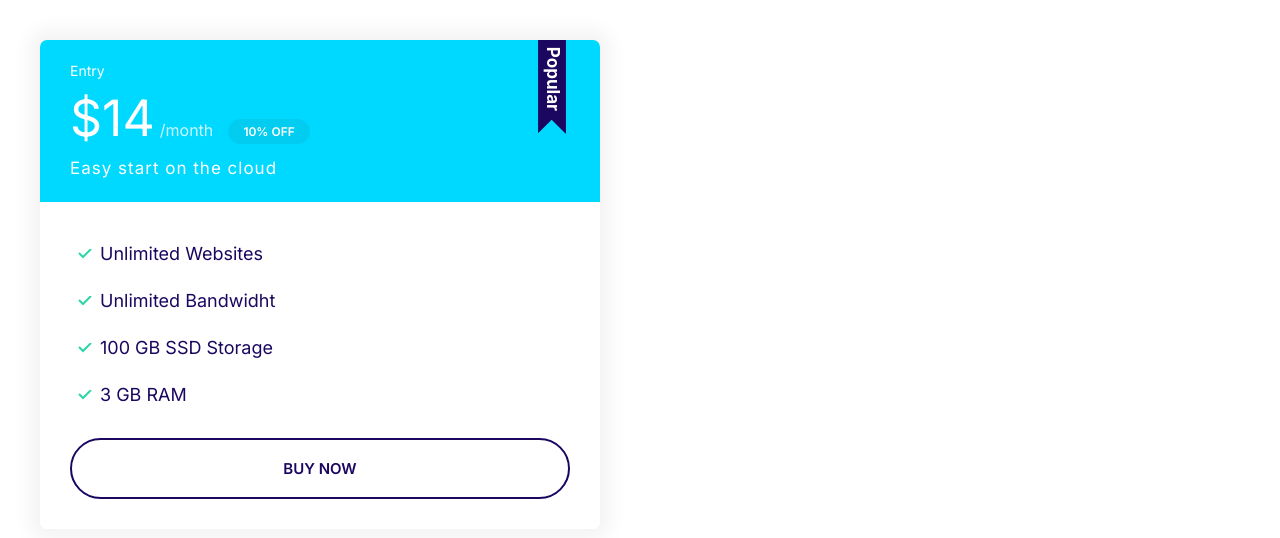
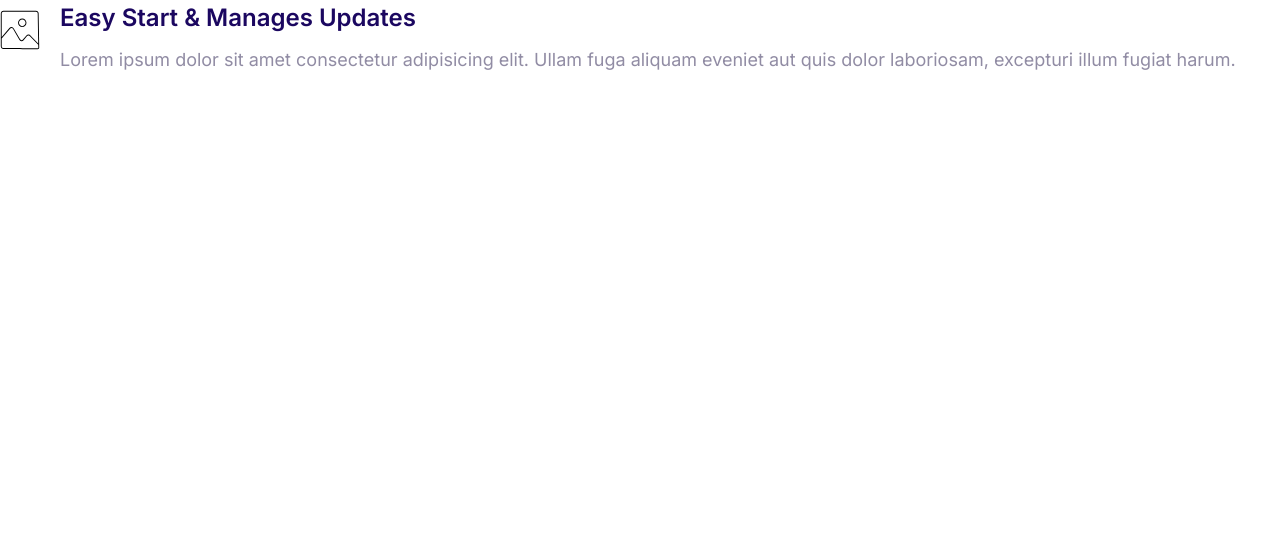
Before and after one commit to Blesseddbile/Cloud-Project-, a plain HTML site: page index.html in a window 1280 px wide. Drawn offline with Linux system fonts and the light colour scheme.

Commit message:
Media component.

```diff
--- a/css/style.css
+++ b/css/style.css
@@ -342,3 +342,18 @@ font-size: 1.5rem;
        font-size: 1.7rem;
     }
 }
+
+/* Media Objects */
+
+.media {
+    display: flex;
+}
+.media__title {
+    margin-top: 0;
+}
+.media__body {
+    margin: 0 2rem;
+}
+.media__image {
+    margin-top: 1rem;
+}
--- a/index.html
+++ b/index.html
@@ -15,26 +15,19 @@
     <link rel="stylesheet" href="css/style.css" />
   </head>
   <body>
-    <div style="width: 50%; padding: 4rem">
-      <div class="plan plan--popular">
-        <div class="card card--secondary">
-          <header class="card__header">
-            <h3 class="plan__name">Entry</h3>
-            <span class="plan__price">$14</span>
-            <span class="plan__billing-cycle">/month</span>
-            <span class="badge badge--secondary badge--small">10% OFF</span>
-            <span class="plan__description">Easy start on the cloud</span>
-          </header>
-          <div class="card__body">
-            <ul class="list list--tick">
-              <li class="list__item">Unlimited Websites</li>
-              <li class="list__item">Unlimited Bandwidht</li>
-              <li class="list__item">100 GB SSD Storage</li>
-              <li class="list__item">3 GB RAM</li>
-            </ul>
-            <button class="btn btn--outline btn--block">BUY NOW</button>
-          </div>
-        </div>
+    <div class="media">
+      <div class="media__image">
+        <svg class="icon icon--primary">
+          <use xlink:href="images/sprite.svg#snap"></use>
+        </svg>
+      </div>
+      <div class="media__body">
+        <h3 class="media__title">Easy Start & Manages Updates</h3>
+        <p>
+          Lorem ipsum dolor sit amet consectetur adipisicing elit. Ullam fuga
+          aliquam eveniet aut quis dolor laboriosam, excepturi illum fugiat
+          harum.
+        </p>
       </div>
     </div>
   </body>
```
Also changed, not shown: Components/media.html (added, +14 -0 lines).
